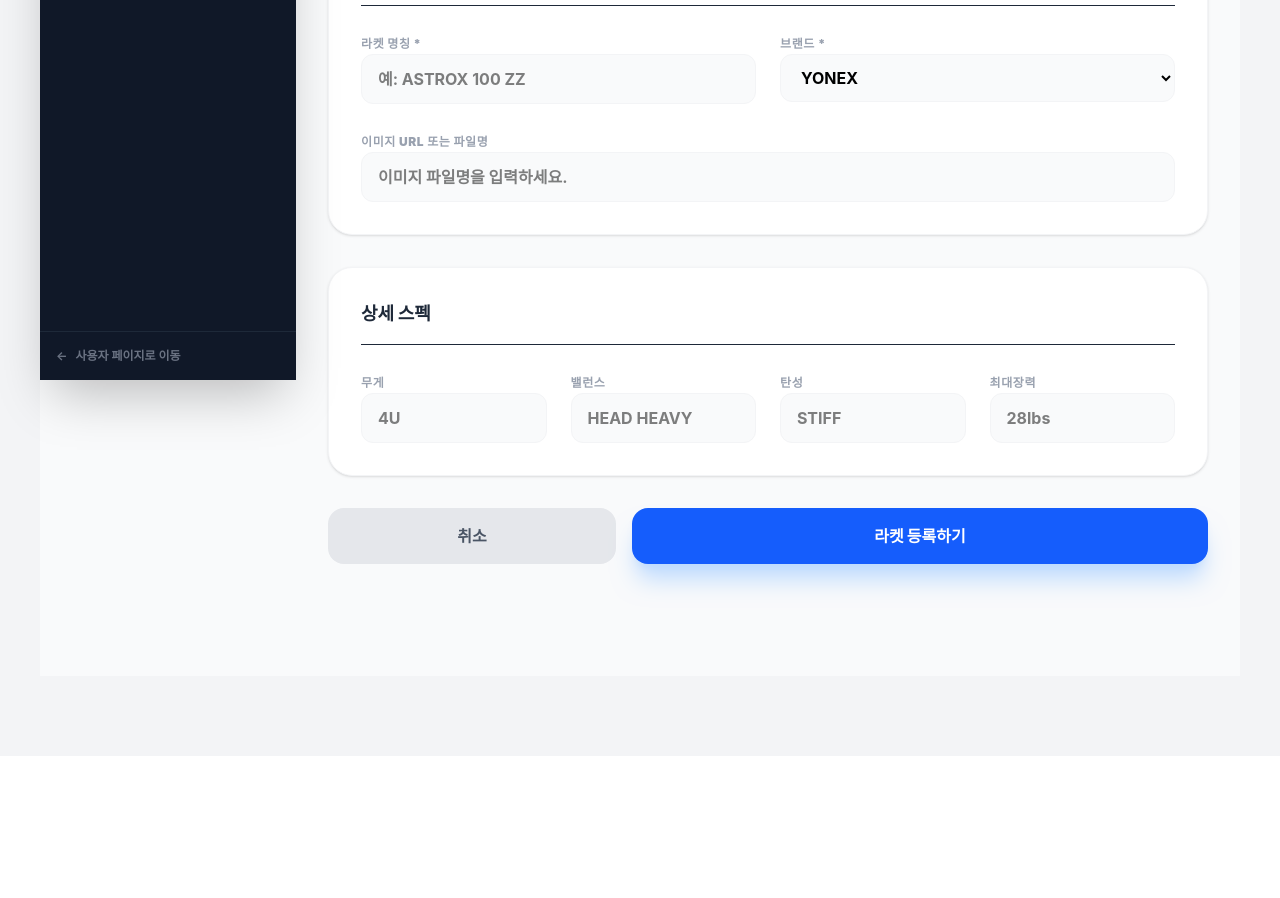
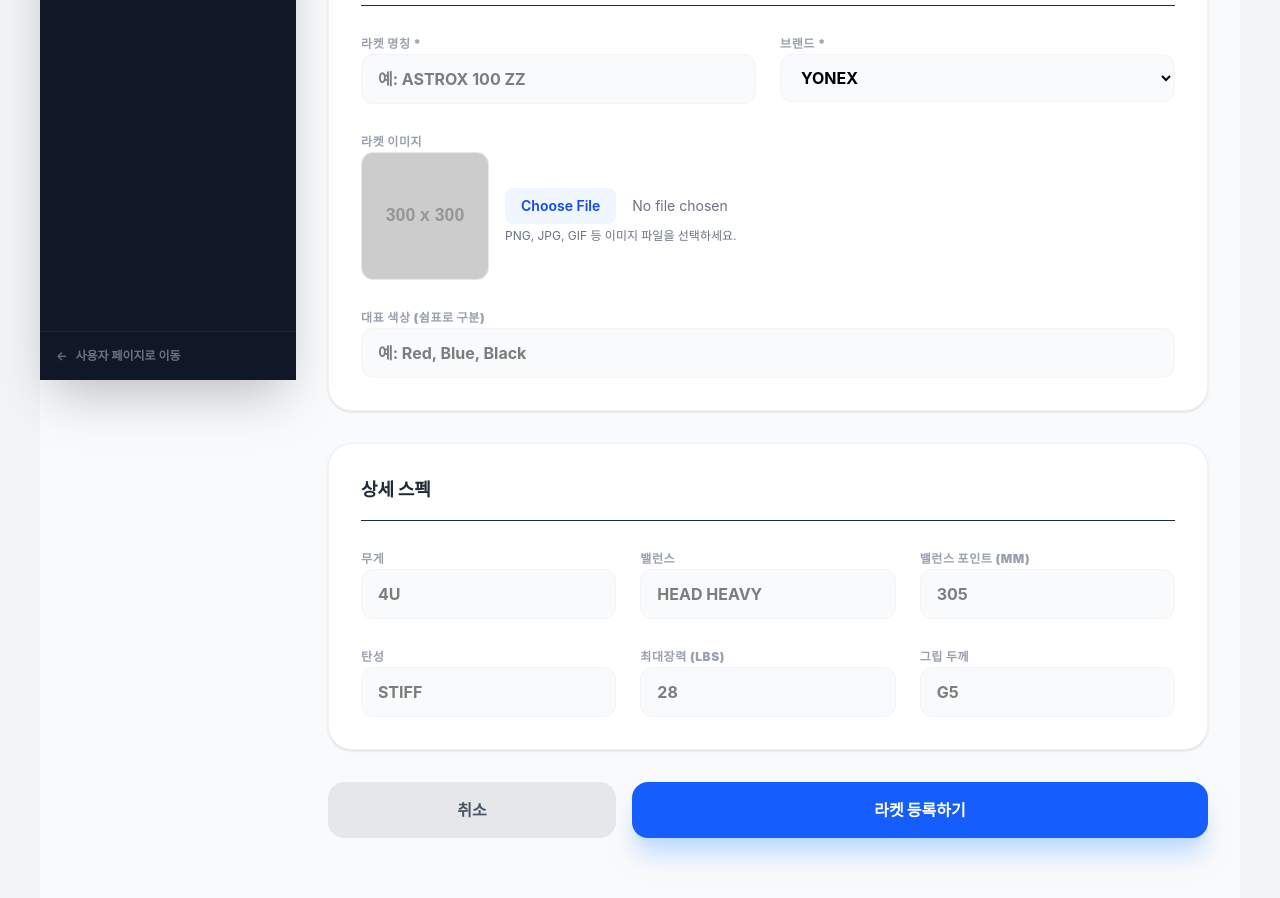
Before and after one commit to chaehs/BDMT01, a Vue app: page /admin/racket/new in a window 1280 px wide. Shown: the part 420-1318 px from the top of the page. Before the commit the page ends 1176 px from the top, so only its background shows below. Built offline with nearby package versions, Linux system fonts and the light colour scheme; no server answers.

Commit message:
feat: Add racket management features and fix bugs

```diff
--- a/src/views/admin/RacketForm.vue
+++ b/src/views/admin/RacketForm.vue
@@ -28,8 +28,24 @@
         </div>
 
         <div class="space-y-2">
-          <label class="text-xs font-black text-gray-400 uppercase tracking-wider">이미지 URL 또는 파일명</label>
-          <input v-model="form.image_url" type="text" class="w-full px-4 py-3 bg-gray-50 border border-gray-100 rounded-xl focus:ring-2 focus:ring-blue-500 outline-none font-bold" placeholder="이미지 파일명을 입력하세요.">
+          <label class="text-xs font-black text-gray-400 uppercase tracking-wider">라켓 이미지</label>
+          <div class="flex items-center gap-4">
+            <img :src="imagePreviewUrl" alt="Racket image preview" class="w-32 h-32 object-cover rounded-xl bg-gray-100 border border-gray-200">
+            <div class="flex-1">
+              <input
+                type="file"
+                @change="onFileChange"
+                accept="image/*"
+                class="block w-full text-sm text-gray-500 file:mr-4 file:py-2 file:px-4 file:rounded-lg file:border-0 file:text-sm file:font-semibold file:bg-blue-50 file:text-blue-700 hover:file:bg-blue-100"
+              >
+              <p class="mt-1 text-xs text-gray-500">PNG, JPG, GIF 등 이미지 파일을 선택하세요.</p>
+            </div>
+          </div>
+        </div>
+
+        <div class="space-y-2">
+          <label class="text-xs font-black text-gray-400 uppercase tracking-wider">대표 색상 (쉼표로 구분)</label>
+          <input v-model="form.colors" type="text" class="w-full px-4 py-3 bg-gray-50 border border-gray-100 rounded-xl focus:ring-2 focus:ring-blue-500 outline-none font-bold" placeholder="예: Red, Blue, Black">
         </div>
       </section>
 
@@ -37,7 +53,7 @@
       <section class="bg-white p-8 rounded-3xl shadow-sm border border-gray-100 space-y-6">
         <h3 class="text-lg font-black text-gray-800 border-b pb-4">상세 스펙</h3>
 
-        <div class="grid grid-cols-2 md:grid-cols-4 gap-6">
+        <div class="grid grid-cols-2 md:grid-cols-3 gap-6">
           <div class="space-y-2">
             <label class="text-xs font-black text-gray-400 uppercase tracking-wider">무게</label>
             <input v-model="form.weight" type="text" class="w-full px-4 py-3 bg-gray-50 border border-gray-100 rounded-xl focus:ring-2 focus:ring-blue-500 outline-none font-bold" placeholder="4U">
@@ -47,12 +63,20 @@
             <input v-model="form.balance" type="text" class="w-full px-4 py-3 bg-gray-50 border border-gray-100 rounded-xl focus:ring-2 focus:ring-blue-500 outline-none font-bold" placeholder="HEAD HEAVY">
           </div>
           <div class="space-y-2">
+            <label class="text-xs font-black text-gray-400 uppercase tracking-wider">밸런스 포인트 (mm)</label>
+            <input v-model.number="form.bal_point" type="number" class="w-full px-4 py-3 bg-gray-50 border border-gray-100 rounded-xl focus:ring-2 focus:ring-blue-500 outline-none font-bold" placeholder="305">
+          </div>
+          <div class="space-y-2">
             <label class="text-xs font-black text-gray-400 uppercase tracking-wider">탄성</label>
             <input v-model="form.flex" type="text" class="w-full px-4 py-3 bg-gray-50 border border-gray-100 rounded-xl focus:ring-2 focus:ring-blue-500 outline-none font-bold" placeholder="STIFF">
           </div>
           <div class="space-y-2">
-            <label class="text-xs font-black text-gray-400 uppercase tracking-wider">최대장력</label>
-            <input v-model="form.max_tension" type="text" class="w-full px-4 py-3 bg-gray-50 border border-gray-100 rounded-xl focus:ring-2 focus:ring-blue-500 outline-none font-bold" placeholder="28lbs">
+            <label class="text-xs font-black text-gray-400 uppercase tracking-wider">최대장력 (lbs)</label>
+            <input v-model="form.max_tension" type="text" class="w-full px-4 py-3 bg-gray-50 border border-gray-100 rounded-xl focus:ring-2 focus:ring-blue-500 outline-none font-bold" placeholder="28">
+          </div>
+          <div class="space-y-2">
+            <label class="text-xs font-black text-gray-400 uppercase tracking-wider">그립 두께</label>
+            <input v-model="form.grip_size" type="text" class="w-full px-4 py-3 bg-gray-50 border border-gray-100 rounded-xl focus:ring-2 focus:ring-blue-500 outline-none font-bold" placeholder="G5">
           </div>
         </div>
       </section>
@@ -95,6 +119,7 @@ const router = useRouter()
 const isEdit = computed(() => !!route.params.id)
 const isSaving = ref(false)
 const hasDraft = ref(false)
+const imageFile = ref(null)
 
 const form = reactive({
   name: '',
@@ -102,38 +127,61 @@ const form = reactive({
   image_url: '',
   weight: '',
   balance: '',
+  bal_point: null,
   flex: '',
   max_tension: '',
-  grip_size: 'G5',
-  colors: [],
-  tags: []
+  grip_size: '',
+  colors: '',
 })
 
-// 폼 데이터 로드 (수정 모드)
+const imagePreviewUrl = computed(() => {
+  if (imageFile.value) {
+    return URL.createObjectURL(imageFile.value)
+  }
+  if (form.image_url) {
+    if (form.image_url.startsWith('http')) return form.image_url
+    // 버킷 이름을 대문자로 수정했습니다.
+    const { data } = supabase.storage.from('RACKETS').getPublicUrl(form.image_url)
+    return data.publicUrl
+  }
+  return 'https://placehold.co/300x300/F3F4F6/9CA3AF?text=NO+IMAGE'
+})
+
+const onFileChange = (e) => {
+  const file = e.target.files[0]
+  if (file) {
+    imageFile.value = file
+  }
+}
+
 const loadRacketData = async () => {
   if (!isEdit.value) {
     checkDraft()
     return
   }
 
+  try {
     const { data, error } = await supabase
       .from('rackets')
       .select('*')
       .eq('id', route.params.id)
       .single()
 
+    if (error) throw error
     if (data) {
+      if (Array.isArray(data.colors)) {
+        data.colors = data.colors.join(', ');
+      }
       Object.assign(form, data)
+    }
+  } catch (err) {
+    console.error('Error loading racket data:', err)
   }
 }
 
-onMounted(() => {
-  loadRacketData()
-})
+onMounted(loadRacketData)
 
-// 임시 저장 기능 (localStorage)
 const STORAGE_KEY = 'BDMT01_RACKET_FORM_DRAFT'
-
 watch(form, (newVal) => {
   if (!isEdit.value) {
     localStorage.setItem(STORAGE_KEY, JSON.stringify(newVal))
@@ -158,29 +206,76 @@ const clearDraft = () => {
   hasDraft.value = false
 }
 
-// 저장 로직
+// 저장 로직 (최종 수정)
 const saveRacket = async () => {
+  if (isSaving.value) return
   isSaving.value = true
+
   try {
-    let result
-    if (isEdit.value) {
-      result = await supabase
-        .from('rackets')
-        .update(form)
-        .eq('id', route.params.id)
-    } else {
-      result = await supabase
-        .from('rackets')
-        .insert([form])
+    let imagePath = form.image_url;
+
+    // 1. 이미지 업로드 단계
+    if (imageFile.value) {
+      const file = imageFile.value
+      const fileExt = file.name.split('.').pop()
+      const fileName = `${Date.now()}.${fileExt}`
+
+      const { data: uploadData, error: uploadError } = await supabase.storage
+        .from('RACKETS') // 버킷 이름을 대문자로 수정
+        .upload(fileName, file)
+
+      if (uploadError) {
+        throw new Error(`[이미지 업로드 실패] ${uploadError.message}`);
+      }
+      imagePath = fileName;
     }
 
-    if (result.error) throw result.error
+    // 2. 데이터 준비 단계 (사용자 테이블 스키마에 맞게 수정)
+    const racketData = {
+      name: form.name?.trim(),
+      brand: form.brand,
+      image_url: imagePath,
+      weight: form.weight || null,
+      balance: form.balance || null,
+      bal_point: form.bal_point ? parseInt(form.bal_point, 10) : null,
+      flex: form.flex || null,
+      max_tension: form.max_tension?.toString() || null,
+      grip_size: form.grip_size || null,
+    };
+
+    // colors는 배열로 변환
+    if (typeof form.colors === 'string' && form.colors.trim()) {
+      racketData.colors = form.colors.split(',').map(c => c.trim()).filter(Boolean);
+    } else {
+      racketData.colors = [];
+    }
+
+    // 3. DB 저장 단계
+    let response;
+    if (isEdit.value) {
+      response = await supabase
+        .from('rackets')
+        .update(racketData)
+        .eq('id', route.params.id);
+    } else {
+      // rating, review_count 등 불필요한 필드 제거
+      response = await supabase
+        .from('rackets')
+        .insert([racketData]);
+    }
+
+    if (response.error) {
+       console.error('Full Error Object:', response.error);
+       throw new Error(`[DB 저장 실패] ${response.error.message} (${response.error.code})`);
+    }
 
     alert(isEdit.value ? '수정되었습니다.' : '등록되었습니다.')
     if (!isEdit.value) clearDraft()
     router.push('/admin/rackets')
+
   } catch (err) {
-    alert('저장 실패: ' + err.message)
+    console.error('Final Save Error:', err)
+    alert(`오류 발생\n\n${err.message}`)
   } finally {
     isSaving.value = false
   }
```
Also changed, not shown: appInfo.txt, 1 other file (tests, documents, lock files or other folders). Lines whose indentation alone changed are shown as unchanged.
